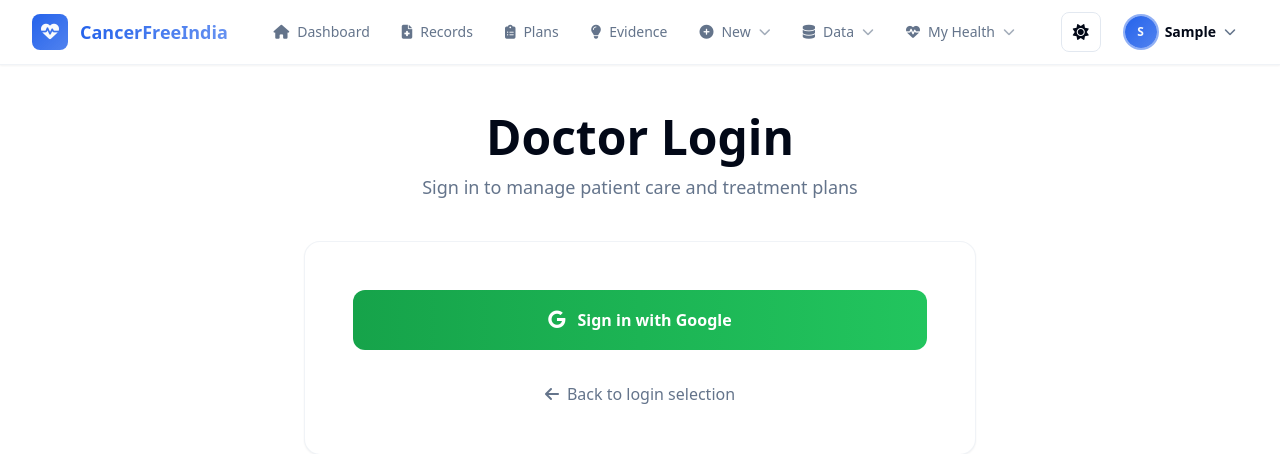
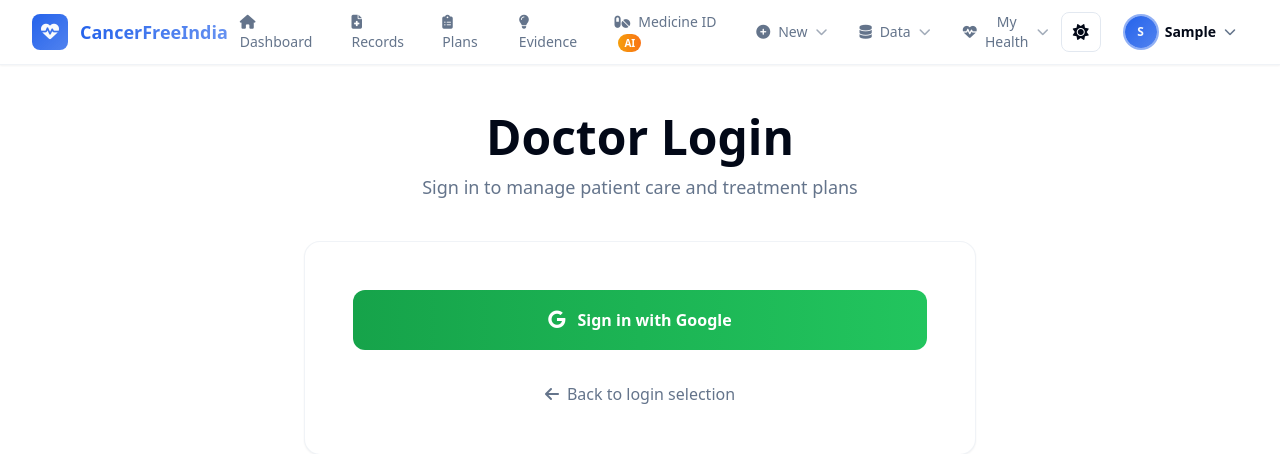
Before and after one commit to ashleyalmeida07/Rural_care, a Django app: page /login/doctor/ in a window 1280 px wide. Shown: the top 454 px of the page. Run offline with Django 5.2, Linux system fonts and the light colour scheme; the visitor is signed in with stand-in values (Sample User, id 1); some libraries are stand-ins or nearby versions.

Commit message:
patient navbar updated

```diff
--- a/templates/partials/navbar_patient.html
+++ b/templates/partials/navbar_patient.html
@@ -34,6 +34,12 @@
 
                 <a href="/evidence/search/" class="text-sm font-medium text-muted-foreground hover:text-foreground transition-all px-3 py-2 rounded-lg hover:bg-accent/50">
                     <i class="fas fa-lightbulb mr-2"></i>Evidence
+                </a>
+
+                <!-- Medicine Identifier - AI Powered -->
+                <a href="{% url 'medicine_identifier:upload' %}" class="text-sm font-medium text-muted-foreground hover:text-foreground transition-all px-3 py-2 rounded-lg hover:bg-amber-500/10 hover:text-amber-600 dark:hover:text-amber-400 group">
+                    <i class="fas fa-pills mr-2 group-hover:animate-pulse"></i>Medicine ID
+                    <span class="ml-1 px-1.5 py-0.5 text-[10px] font-bold bg-gradient-to-r from-amber-500 to-orange-500 text-white rounded-full">AI</span>
                 </a>
 
                 <!-- Quick Access Dropdown -->
@@ -119,6 +125,17 @@
                         <a href="{% url 'patient_portal:side_effects_list' %}" class="block px-4 py-2.5 text-sm text-foreground hover:bg-accent/80 transition-all flex items-center space-x-2">
                             <i class="fas fa-pills text-primary text-xs"></i>
                             <span>Side Effects</span>
+                        </a>
+                        <div class="border-t border-border/30 my-1"></div>
+                        <div class="px-4 py-2 text-xs text-muted-foreground font-semibold uppercase tracking-wide">AI Tools</div>
+                        <a href="{% url 'medicine_identifier:upload' %}" class="block px-4 py-2.5 text-sm text-foreground hover:bg-amber-500/10 transition-all flex items-center space-x-2">
+                            <i class="fas fa-capsules text-amber-500 text-xs"></i>
+                            <span>Identify Medicine</span>
+                            <span class="ml-auto px-1.5 py-0.5 text-[9px] font-bold bg-gradient-to-r from-amber-500 to-orange-500 text-white rounded-full">NEW</span>
+                        </a>
+                        <a href="{% url 'medicine_identifier:history' %}" class="block px-4 py-2.5 text-sm text-foreground hover:bg-accent/80 transition-all flex items-center space-x-2">
+                            <i class="fas fa-history text-primary text-xs"></i>
+                            <span>Medicine History</span>
                         </a>
                         <div class="border-t border-border/30 my-1"></div>
                         <a href="{% url 'patient_portal:alerts_list' %}" class="block px-4 py-2.5 text-sm text-foreground hover:bg-accent/80 transition-all flex items-center space-x-2">
@@ -277,6 +294,16 @@
                         <i class="fas fa-dna mr-2 text-primary"></i>Genomic Data
                     </a>
                 </div>
+                <div class="border-t border-border/50 pt-2 mt-2">
+                    <p class="px-4 py-1 text-xs font-semibold text-muted-foreground uppercase">AI Tools</p>
+                    <a href="{% url 'medicine_identifier:upload' %}" class="block px-4 py-2.5 text-sm text-foreground hover:bg-amber-500/10 rounded-lg transition-all flex items-center">
+                        <i class="fas fa-pills mr-2 text-amber-500"></i>Identify Medicine
+                        <span class="ml-auto px-1.5 py-0.5 text-[9px] font-bold bg-gradient-to-r from-amber-500 to-orange-500 text-white rounded-full">AI</span>
+                    </a>
+                    <a href="{% url 'medicine_identifier:history' %}" class="block px-4 py-2.5 text-sm text-foreground hover:bg-accent/80 rounded-lg transition-all">
+                        <i class="fas fa-history mr-2 text-primary"></i>Medicine History
+                    </a>
+                </div>
             </div>
         </div>
     </div>
```
